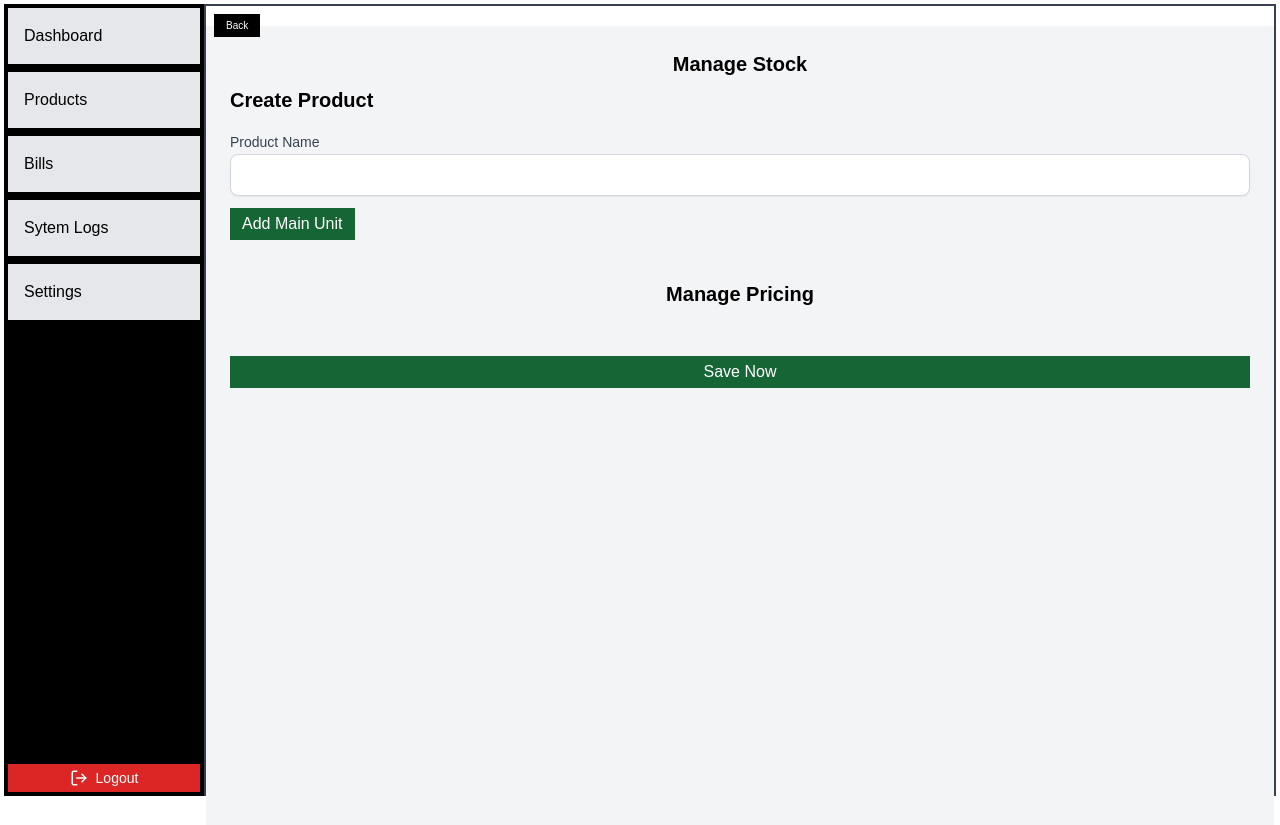
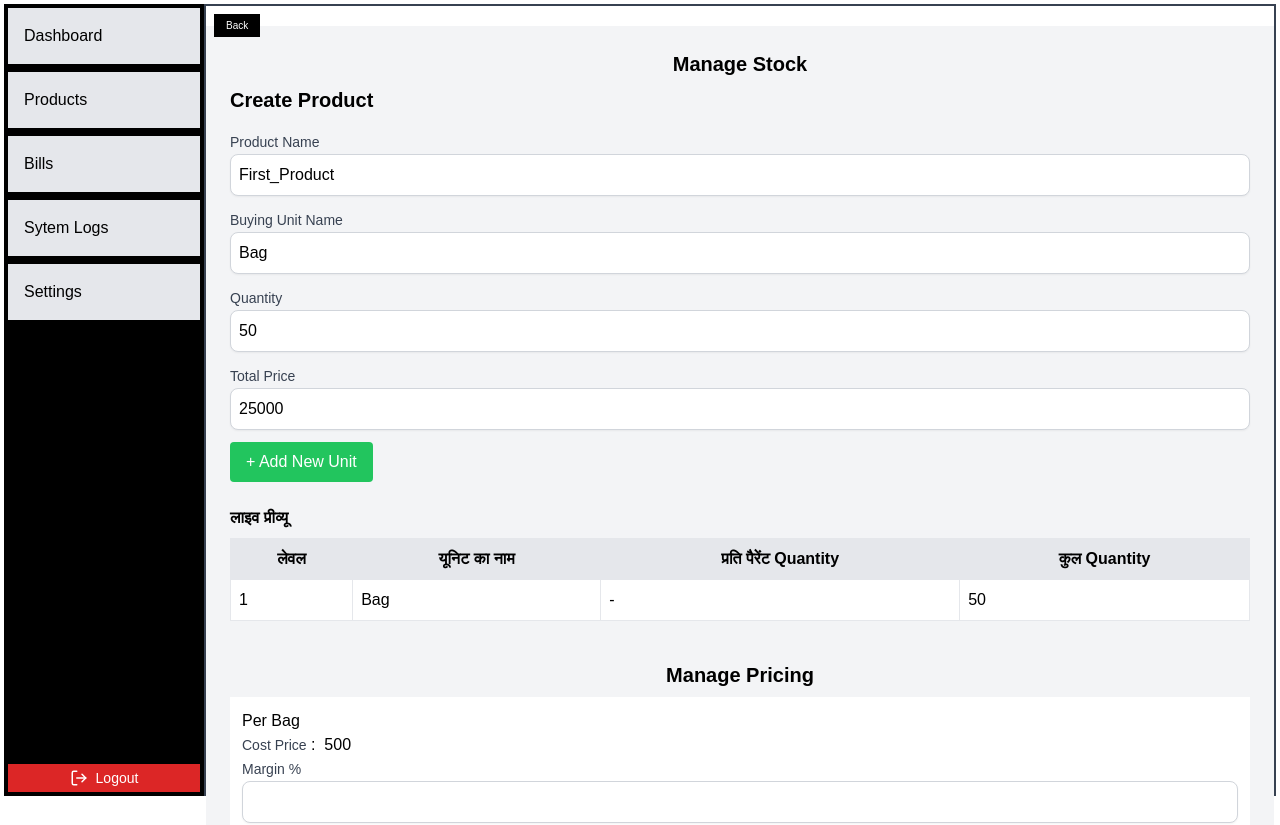
Before and after one commit to AaKuGu/mvp-billing-system, a Next.js app: page /go/products/create in a window 1280 px wide. Shown: the top 825 px of the page. Built offline with nearby package versions, Linux system fonts and the light colour scheme.

Commit message:
few fixes

```diff
--- a/src/features/products/manage/PriceManagement/UnitPriceDecide.jsx
+++ b/src/features/products/manage/PriceManagement/UnitPriceDecide.jsx
@@ -17,6 +17,7 @@ const UnitPriceDecide = ({ i, d, setProduct }) => {
       <div>
         <Label>Margin %</Label>
         <Input
+          type="number"
           value={d?.unitSellingPercentage}
           onChange={(e) =>
             onChangeHandler(e, i, "unitSellingPercentage", setProduct)
@@ -26,6 +27,7 @@ const UnitPriceDecide = ({ i, d, setProduct }) => {
       <div>
         <Label>Unit Selling Price</Label>
         <Input
+          type="number"
           value={d?.unitSellingPrice}
           onChange={(e) =>
             onChangeHandler(e, i, "unitSellingPrice", setProduct)
--- a/src/features/products/manage/StockManagement/Mainunit_Form.jsx
+++ b/src/features/products/manage/StockManagement/Mainunit_Form.jsx
@@ -1,9 +1,9 @@
 import { Input } from "@/shared/components/form/Input";
 import Label from "@/shared/components/form/Label";
 import React from "react";
-import { setLevel1Unit } from "./funcs";
+import { clearSellingPriceAndPercentage, setLevel1Unit } from "./funcs";
 
-const Mainunit_Form = ({product, setProduct}) => {
+const Mainunit_Form = ({ product, setProduct }) => {
   return (
     <>
       {product?.units?.length > 0 && (
@@ -25,6 +25,11 @@ const Mainunit_Form = ({product, setProduct}) => {
               value={product.units[0].totalQuantity}
               onChange={(e) => {
                 setLevel1Unit("totalQuantity", e.target.value, setProduct);
+                //since change in quantity can affect pricing, reset those fields
+                setProduct((prev) => ({
+                  ...prev,
+                  units: clearSellingPriceAndPercentage(prev.units),
+                }));
               }}
             />
           </div>
@@ -34,9 +39,14 @@ const Mainunit_Form = ({product, setProduct}) => {
             <Input
               type="number"
               value={product.units[0].totalCost}
-              onChange={(e) =>
-                setLevel1Unit("totalCost", e.target.value, setProduct)
-              }
+              onChange={(e) => {
+                setLevel1Unit("totalCost", e.target.value, setProduct);
+                //since change in cost can affect pricing, reset those fields
+                setProduct((prev) => ({
+                  ...prev,
+                  units: clearSellingPriceAndPercentage(prev.units),
+                }));
+              }}
             />
           </div>
         </>
--- a/src/features/products/manage/StockManagement/SubUnit_Form.jsx
+++ b/src/features/products/manage/StockManagement/SubUnit_Form.jsx
@@ -2,7 +2,11 @@ import { RoundButtonClose } from "@/shared/components/Button";
 import { Input } from "@/shared/components/form/Input";
 import Label from "@/shared/components/form/Label";
 import React from "react";
-import { unitCloseHandler, updateSubUnit } from "./funcs";
+import {
+  clearSellingPriceAndPercentage,
+  unitCloseHandler,
+  updateSubUnit,
+} from "./funcs";
 
 const SubUnit_Form = ({ product, setProduct }) => {
   return (
@@ -33,14 +37,19 @@ const SubUnit_Form = ({ product, setProduct }) => {
           <Input
             type="number"
             value={su.perParentQuantity}
-            onChange={(e) =>
+            onChange={(e) => {
               updateSubUnit(
                 idx + 1,
                 "perParentQuantity",
                 e.target.value,
                 setProduct
-              )
-            }
+              );
+              //since change in perParentQuantity can affect pricing, reset those fields
+              setProduct((prev) => ({
+                ...prev,
+                units: clearSellingPriceAndPercentage(prev.units),
+              }));
+            }}
           />
         </div>
       ))}
--- a/src/features/products/manage/StockManagement/funcs.js
+++ b/src/features/products/manage/StockManagement/funcs.js
@@ -89,3 +89,12 @@ export const addSubUnit = (setProduct) => {
     return { ...prev, units };
   });
 };
+
+export const clearSellingPriceAndPercentage = (units) => {
+  if (!units || units.length === 0) return units;
+  return units.map((unit) => ({
+    ...unit,
+    unitSellingPrice: 0,
+    unitSellingPercentage: 0,
+  }));
+};
--- a/src/features/products/manage/seed.js
+++ b/src/features/products/manage/seed.js
@@ -37,20 +37,20 @@
 // };
 
 export const product = {
-  productId: "",
-  productName: "",
+  productId: "dsd",
+  productName: "First_Product",
   units: [
-    // {
-    //   level: 1,
-    //   unitName: "Bag",
-    //   perParentQuantity: null,
-    //   totalQuantity: 50, // 50 Bags
-    //   totalCost: 25000, // ₹25,000 for all bags
-    //   unitCost: 500,
-    //   pointer: null,
-    //   unitSellingPrice: 0,
-    //   unitSellingPercentage: 0,
-    // },
+    {
+      level: 1,
+      unitName: "Bag",
+      perParentQuantity: null,
+      totalQuantity: 50, // 50 Bags
+      totalCost: 25000, // ₹25,000 for all bags
+      unitCost: 500,
+      pointer: null,
+      // unitSellingPrice: 0,
+      // unitSellingPercentage: 0,
+    },
     // {
     //   level: 2,
     //   unitName: "Packet",
```
